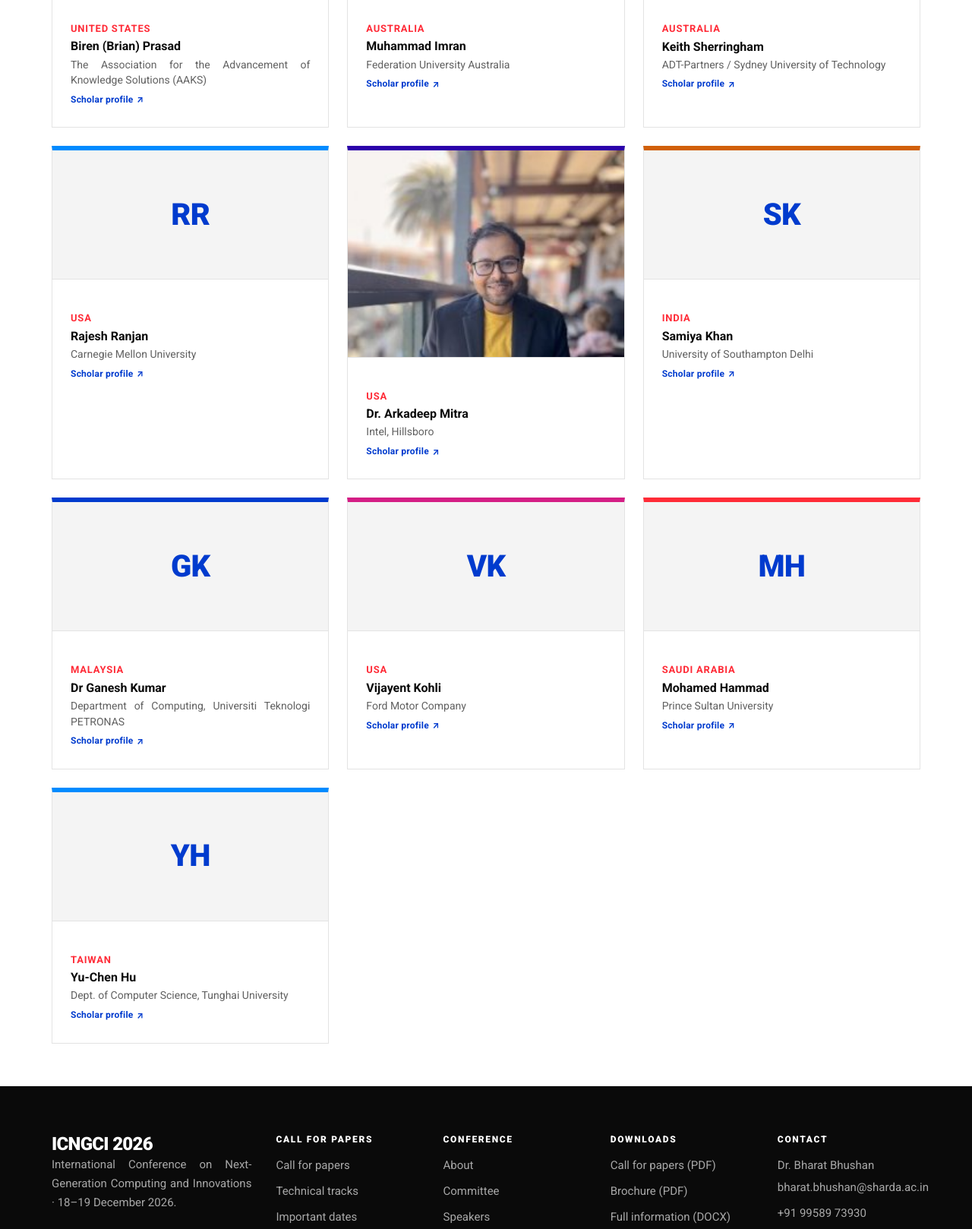
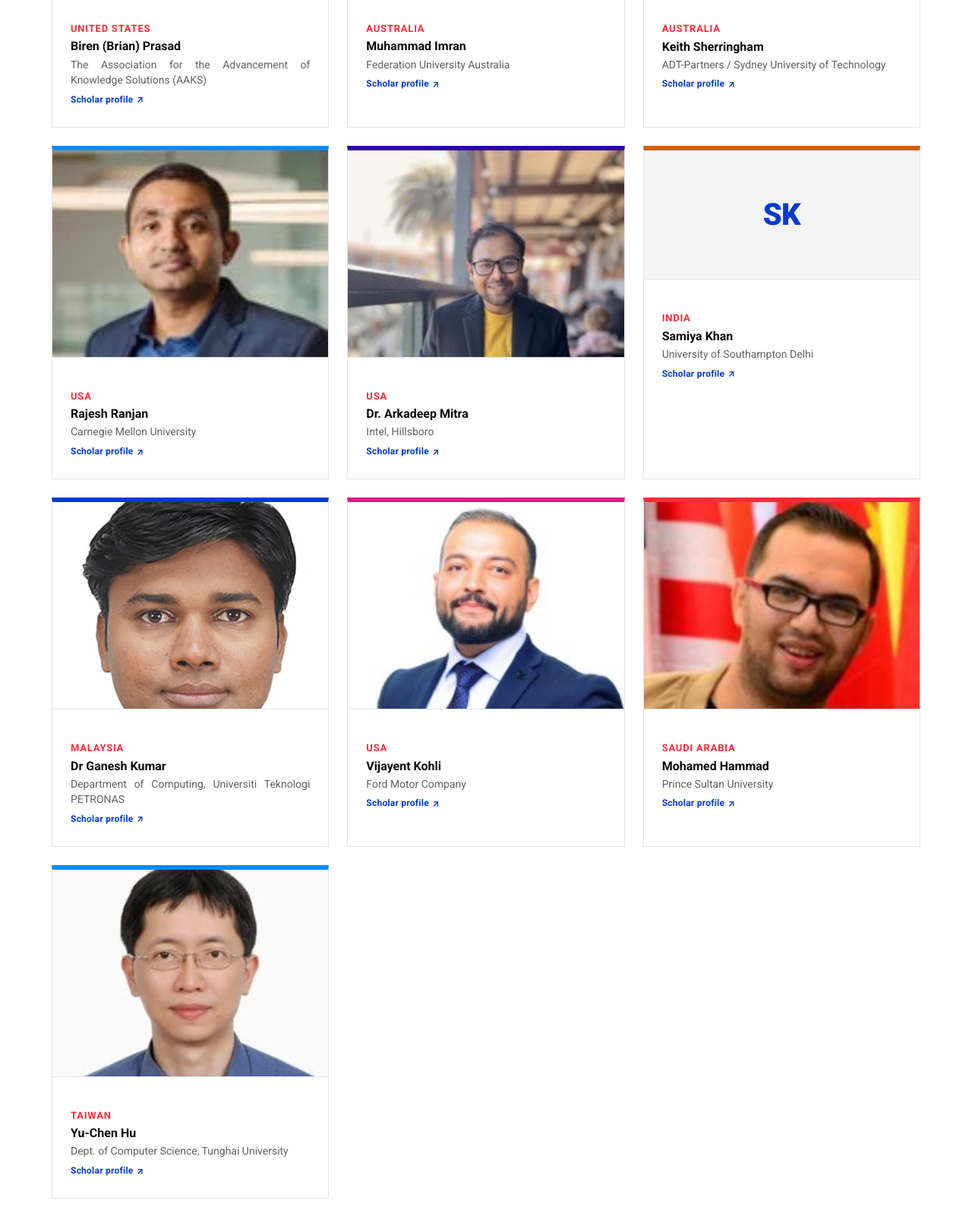
Before and after one commit to super-sg/ICICSC-, a website: page speakers.html in a window 1280 px wide. Shown: the part 1859-3477 px from the top of the page at 76% size. Drawn offline with Linux system fonts and the light colour scheme.

Commit message:
Inject photo batch 5 for committee and speakers

```diff
--- a/speakers.html
+++ b/speakers.html
@@ -146,7 +146,7 @@
         </div>
       </article>
       <article class="person person--feature" style="border-top-color:var(--t4)">
-        <div class="person__avatar" aria-hidden="true">NH</div>
+        <img class="person__photo" src="assets/img/people/Neil-harwani.jpeg" alt="Neil Harwani" loading="lazy">
         <div class="person__body">
           <p class="person__role">India</p>
           <p class="person__name">Neil Harwani</p>
@@ -200,7 +200,7 @@
         </div>
       </article>
       <article class="person person--feature" style="border-top-color:var(--t4)">
-        <div class="person__avatar" aria-hidden="true">RR</div>
+        <img class="person__photo" src="assets/img/people/Rajesh-Ranjan.webp" alt="Rajesh Ranjan" loading="lazy">
         <div class="person__body">
           <p class="person__role">USA</p>
           <p class="person__name">Rajesh Ranjan</p>
@@ -227,7 +227,7 @@
         </div>
       </article>
       <article class="person person--feature" style="border-top-color:var(--t1)">
-        <div class="person__avatar" aria-hidden="true">GK</div>
+        <img class="person__photo" src="assets/img/people/Ganesh-Kumar.webp" alt="Dr Ganesh Kumar" loading="lazy">
         <div class="person__body">
           <p class="person__role">Malaysia</p>
           <p class="person__name">Dr Ganesh Kumar</p>
@@ -236,7 +236,7 @@
         </div>
       </article>
       <article class="person person--feature" style="border-top-color:var(--t2)">
-        <div class="person__avatar" aria-hidden="true">VK</div>
+        <img class="person__photo" src="assets/img/people/vijayent-kohli.jpeg" alt="Vijayent Kohli" loading="lazy">
         <div class="person__body">
           <p class="person__role">USA</p>
           <p class="person__name">Vijayent Kohli</p>
@@ -245,7 +245,7 @@
         </div>
       </article>
       <article class="person person--feature" style="border-top-color:var(--t3)">
-        <div class="person__avatar" aria-hidden="true">MH</div>
+        <img class="person__photo" src="assets/img/people/mohamed-hammad.jpeg" alt="Mohamed Hammad" loading="lazy">
         <div class="person__body">
           <p class="person__role">Saudi Arabia</p>
           <p class="person__name">Mohamed Hammad</p>
@@ -254,7 +254,7 @@
         </div>
       </article>
       <article class="person person--feature" style="border-top-color:var(--t4)">
-        <div class="person__avatar" aria-hidden="true">YH</div>
+        <img class="person__photo" src="assets/img/people/yu-chen-hu.jpeg" alt="Yu-Chen Hu" loading="lazy">
         <div class="person__body">
           <p class="person__role">Taiwan</p>
           <p class="person__name">Yu-Chen Hu</p>
```
Also changed, not shown: committee.html (+1 -1 lines), assets/img/people/Ganesh-Kumar.webp (added), assets/img/people/Neil-harwani.jpeg (added), assets/img/people/Rajesh-Ranjan.webp (added), assets/img/people/mohamed-hammad.jpeg (added), assets/img/people/vijayent-kohli.jpeg (added), assets/img/people/yu-chen-hu.jpeg (added).
